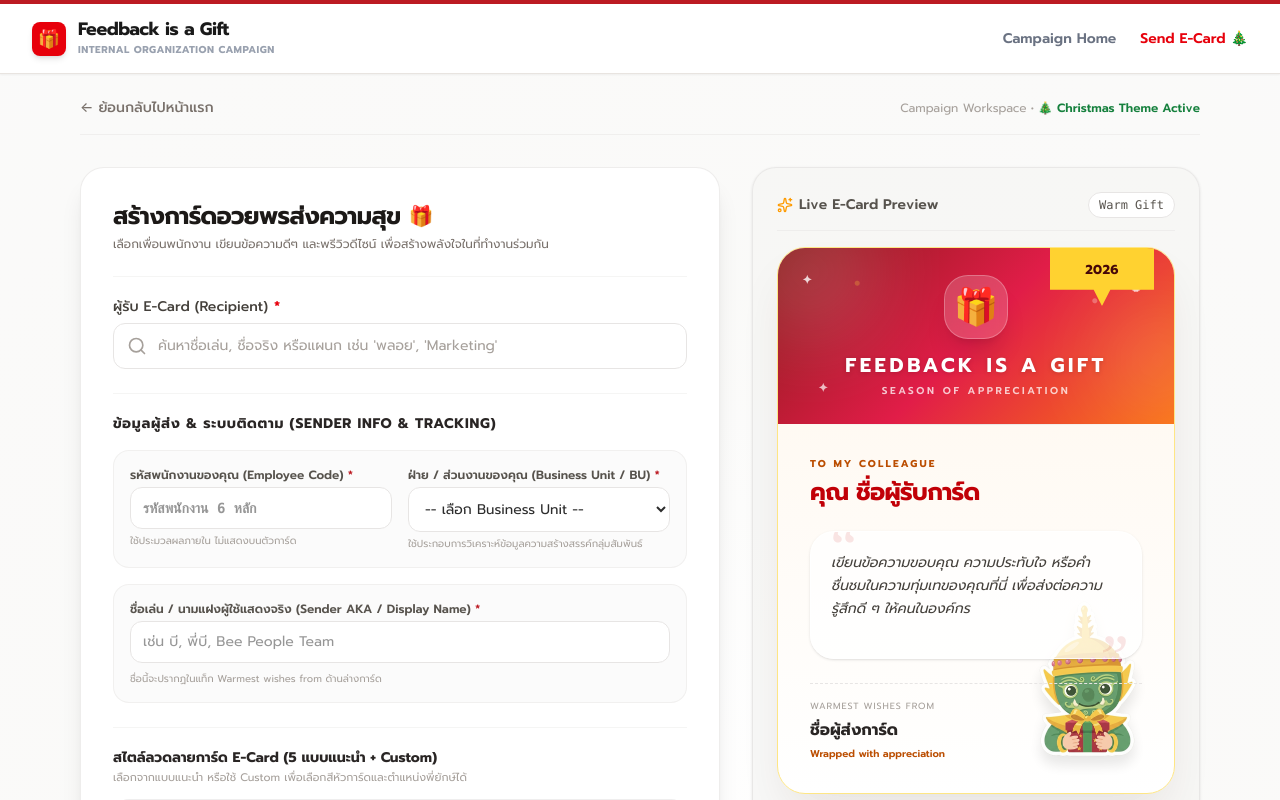
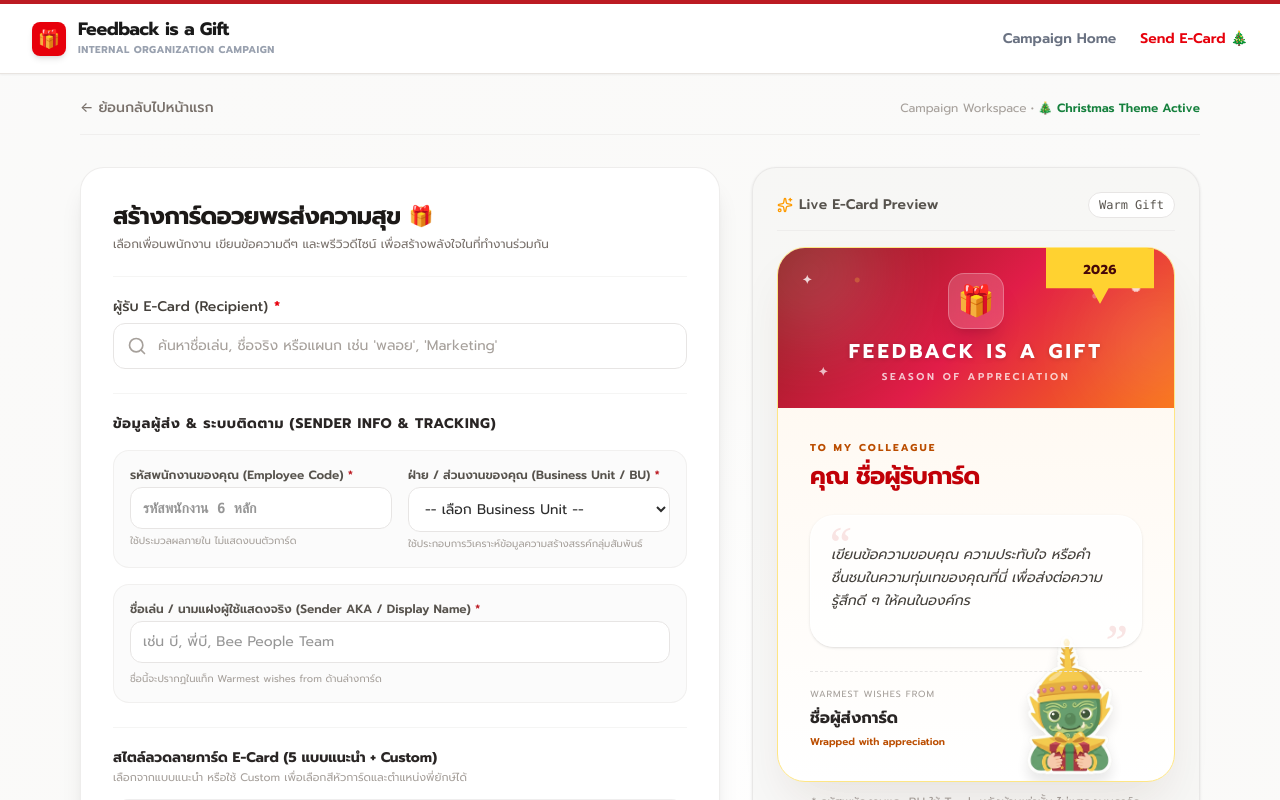
Before and after one commit to Sorawee-f/feedback-is-a-gift, a React (Vite) app: page / in a window 1280 px wide. Both pictures are taken after a click on the button "Send E-Card 🎄". Shown: the top 800 px of the page. Built offline with nearby package versions, Linux system fonts and the light colour scheme.

Commit message:
Add files via upload

```diff
--- a/src/components/ECardPreview.tsx
+++ b/src/components/ECardPreview.tsx
@@ -57,7 +57,7 @@ export default function ECardPreview({
   const messageFontSizeClass = getMessageFontSize(message);
   const messageLineHeightClass = getMessageLineHeight(message);
 
-  const stickerPositionClass = 'right-[22px] bottom-[34px]';
+  const stickerPositionClass = 'right-[46px] bottom-[4px]';
   const shouldShowSticker = Boolean(visualTheme.yakStickerSrc && visualTheme.yakPosition !== 'none');
 
   return (
@@ -81,7 +81,7 @@ export default function ECardPreview({
         className={`w-full max-w-[480px] rounded-[28px] shadow-2xl overflow-hidden flex flex-col border ${visualTheme.frameClass} transition-all duration-300 relative ${visualTheme.bodyBg}`}
       >
         {/* Card Header */}
-        <div className={`h-44 ${visualTheme.headerBg} relative flex flex-col items-center justify-center overflow-hidden transition-all duration-300`}>
+        <div className={`h-40 ${visualTheme.headerBg} relative flex flex-col items-center justify-center overflow-hidden transition-all duration-300`}>
           <div className={`absolute inset-0 opacity-80 ${visualTheme.patternClass}`} />
 
           {/* Soft light spots */}
@@ -100,10 +100,10 @@ export default function ECardPreview({
           </div>
 
           <div className="z-10 text-center px-8">
-            <div className="inline-flex h-16 w-16 items-center justify-center rounded-3xl bg-white/18 border border-white/25 shadow-xl backdrop-blur-sm text-4xl mb-3">
+            <div className="inline-flex h-14 w-14 items-center justify-center rounded-2xl bg-white/18 border border-white/25 shadow-xl backdrop-blur-sm text-3xl mb-2">
               {visualTheme.illustration}
             </div>
-            <div className={`${headerTitleClass} font-extrabold text-xl tracking-[0.18em] uppercase font-sans`}>
+            <div className={`${headerTitleClass} font-extrabold text-lg md:text-xl tracking-[0.16em] uppercase font-sans`}>
               Feedback is a Gift
             </div>
             <div className={`${headerSubtitleClass} text-[10px] font-semibold uppercase tracking-[0.26em] font-sans mt-1`}>
@@ -113,7 +113,7 @@ export default function ECardPreview({
 
           {/* Hanging Ribbon */}
           <div
-            className={`absolute right-5 top-0 z-20 flex h-[58px] w-[104px] items-start justify-center pt-3 shadow-xl ${visualTheme.ribbonColor}`}
+            className={`absolute right-5 top-0 z-20 flex h-[56px] w-[108px] items-start justify-center pt-3 shadow-xl ${visualTheme.ribbonColor}`}
             style={{
               clipPath: 'polygon(0 0,100% 0,100% 72%,58% 72%,50% 100%,42% 72%,0 72%)'
             }}
@@ -132,7 +132,7 @@ export default function ECardPreview({
               src={visualTheme.yakStickerSrc}
               alt=""
               aria-hidden="true"
-              className={`pointer-events-none absolute ${stickerPositionClass} z-0 w-24 sm:w-28 md:w-32 max-h-40 object-contain opacity-95 drop-shadow-xl select-none`}
+              className={`pointer-events-none absolute ${stickerPositionClass} z-0 w-[5.75rem] sm:w-[6.5rem] md:w-[7.25rem] max-h-36 object-contain opacity-95 drop-shadow-xl select-none`}
               onError={(event) => {
                 event.currentTarget.style.display = 'none';
               }}
@@ -150,12 +150,12 @@ export default function ECardPreview({
           </div>
 
           {/* Message Block */}
-          <div className="relative z-10 my-1 rounded-3xl bg-white/72 border border-white/80 shadow-sm px-5 py-5 min-h-[128px] max-h-[190px] overflow-y-auto">
-            <span className={`absolute -top-4 left-4 text-6xl ${visualTheme.accentText} opacity-10 font-serif italic select-none`}>“</span>
+          <div className="relative z-10 my-1 rounded-3xl bg-white/72 border border-white/80 shadow-sm px-5 pt-7 pb-5 min-h-[132px] max-h-[190px] overflow-y-auto">
+            <span className={`absolute top-1 left-4 text-5xl ${visualTheme.accentText} opacity-10 font-serif italic select-none`}>“</span>
             <p className={`text-stone-700 font-sans italic z-10 relative break-words whitespace-pre-wrap ${messageFontSizeClass} ${messageLineHeightClass}`}>
               {displayMessage}
             </p>
-            <span className={`absolute -bottom-7 right-4 text-6xl ${visualTheme.accentText} opacity-10 font-serif italic select-none`}>”</span>
+            <span className={`absolute -bottom-5 right-4 text-5xl ${visualTheme.accentText} opacity-10 font-serif italic select-none`}>”</span>
           </div>
 
           {/* Closing / Footer */}
--- a/src/data.ts
+++ b/src/data.ts
@@ -301,9 +301,9 @@ export const CARD_THEMES: CardTheme[] = [
     eyebrowText: HEADER_COLOR_OPTIONS[0].eyebrowText,
     ribbonColor: HEADER_COLOR_OPTIONS[0].ribbonColor,
     sealClass: HEADER_COLOR_OPTIONS[0].sealClass,
-    illustration: '🎨',
+    illustration: '💖',
     stampEmoji: '✨',
-    decorativeEmojis: ['✦', '🎨', '✦'],
+    decorativeEmojis: ['✦', '💖', '✦'],
     closingLine: 'Made just for you',
     yakStickerSrc: YAK_STICKERS[0].src,
     yakPosition: DEFAULT_CUSTOM_OPTIONS.yakPosition,
```
